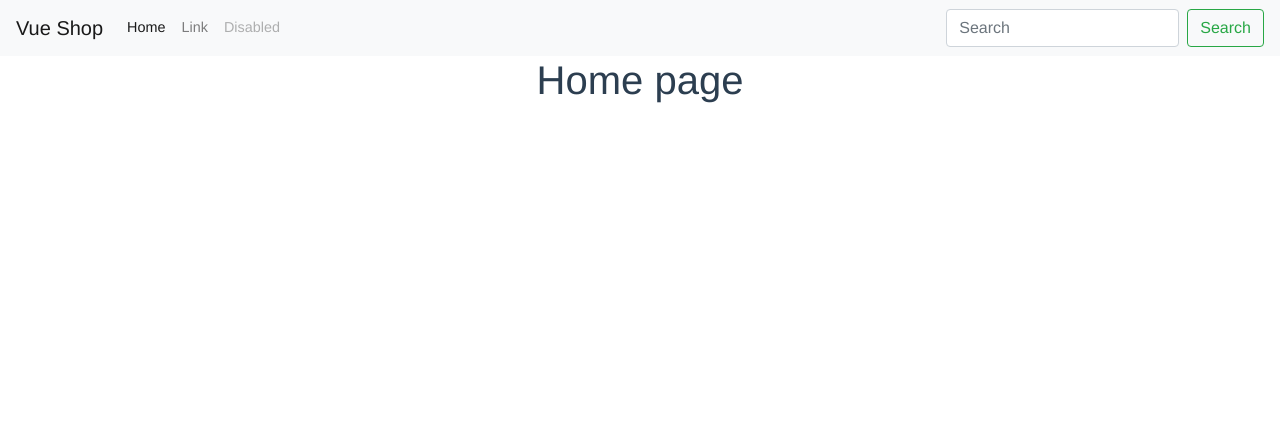
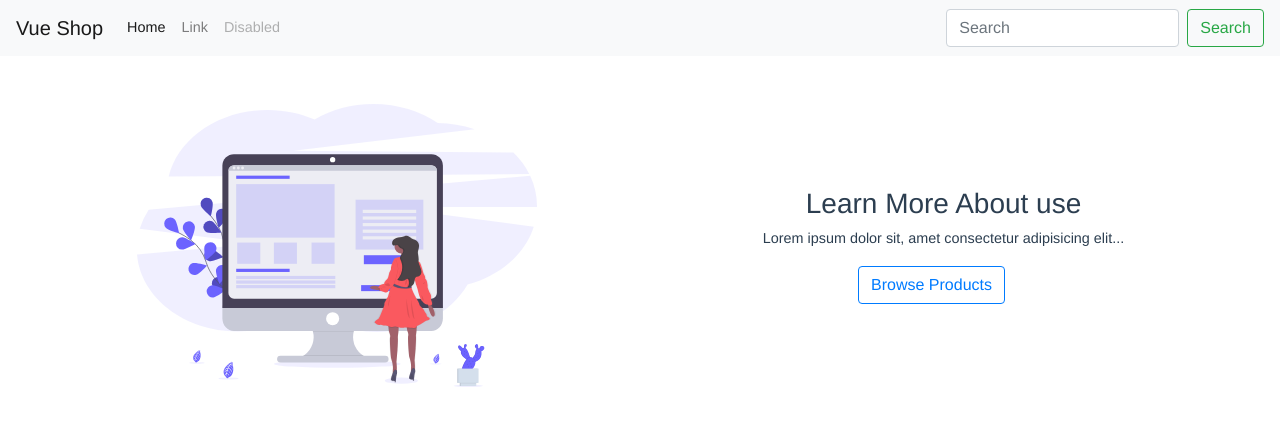
Before and after one commit to joblakplay/vue-shop, a Vue app: page / in a window 1280 px wide. Shown: the top 426 px of the page. Built offline with nearby package versions, Linux system fonts and the light colour scheme.

Commit message:
Home Page

```diff
--- a/src/components/Navbar.vue
+++ b/src/components/Navbar.vue
@@ -41,13 +41,12 @@
           >Search</a>
         </form>
       </div>
-      <Login />
+
     </nav>
   </div>
 </template>
 
 <script>
-import Login from "./Login.vue";
 
 export default {
   name: "Navbar",
@@ -55,7 +54,7 @@ export default {
     msg: String
   },
   components: {
-    Login
+
   }
 };
 </script>
--- a/src/views/Admin.vue
+++ b/src/views/Admin.vue
@@ -19,8 +19,8 @@
                         <img class="img-responsive img-rounded" src="/img/user.png" alt="User picture">
                     </div>
                     <div class="user-info">
-                        <span class="user-name">Jhon
-                            <strong>Smith</strong>
+                        <span class="user-name">Joblak
+                            <strong>Play</strong>
                         </span>
                         <span class="user-role"> {{email}} </span>
                         <span class="user-status">
--- a/src/views/Home.vue
+++ b/src/views/Home.vue
@@ -1,20 +1,36 @@
 <template>
   <div class="contiener">
-     <Navbar/>
-    <h1>Home page</h1>
+    <Navbar />
+    <Login />
+    <div class="conteiner">
+        <div class="row p-5 h-100 justify-content-center align-items-center">
+            <div class="col-md-6">
+                <img src="/img/svg/products.svg" alt="" srcset="" width="400">
+            </div>
+            <div class="col-md-6">
+                <h3>Learn More About use</h3>
+                <p>Lorem ipsum dolor sit, amet consectetur adipisicing elit...</p>
+                <button class="btn custon-btn btn-outline-primary mr-4">Browse Products</button>
+            </div>
+        </div>
+    </div>
   </div>
 </template>
 
 <script>
+
+    import Login from "@/components/Login.vue"
+
 export default {
   name: "Home",
   props: {
     msg: String
   },
-    components:{}
+  components: {
+      Login
   }
+};
 </script>
 
 <style>
-
 </style>
```
Also changed, not shown: public/img/svg/products.svg (added). Lines whose indentation alone changed are shown as unchanged.
